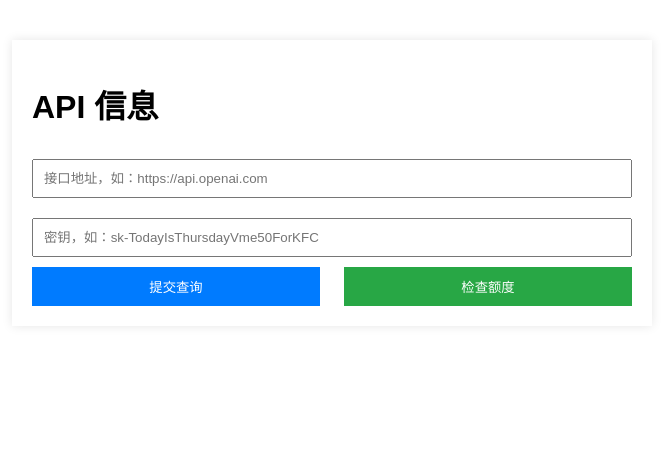
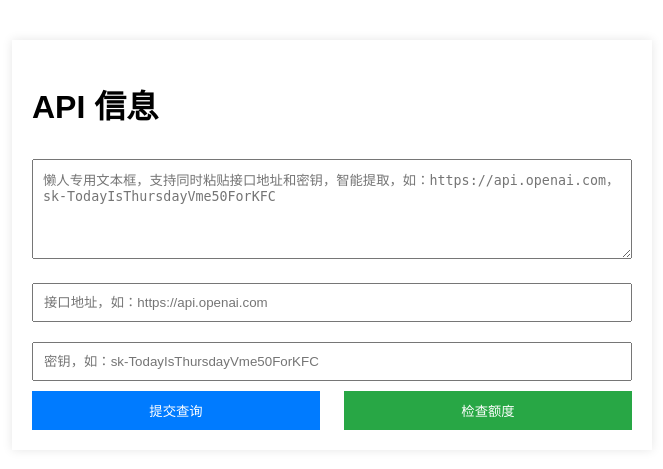
Before and after one commit to QAbot-zh/query-key-app, a Flask app: page / in a window 1280 px wide. Shown: the top 469 px of the page, without its empty margins (308-971 px from the left). Run offline with Flask 2, Linux system fonts and the light colour scheme.

Commit message:
add lazy textarea

```diff
--- a/app.py
+++ b/app.py
@@ -12,13 +12,30 @@ def index():
 
 @app.route('/submit', methods=['POST'])
 def submit():
+    api_url_lazy, api_key_lazy = None,None
+    api_info = request.form.get('api_info')
+    if api_info:
+        # 使用正则表达式提取接口地址和API密钥
+        url_pattern = r'(https?://[^\s]+|http://[^\s]+)'
+        key_pattern = r'(sk-[a-zA-Z0-9]+)'
+
+        api_url_match = re.search(url_pattern, api_info)
+        api_key_match = re.search(key_pattern, api_info)
+
+        if api_url_match and api_key_match:
+            api_url_lazy = api_url_match.group(0)
+            api_key_lazy = api_key_match.group(0)
+
     action = request.form['action']
     api_url = request.form['api_url']
     api_key = request.form['api_key']
 
     if not api_url or not api_key:
-        error = "接口地址和密钥不能为空"
-        return render_template('index.html', error=error)
+        if not api_url_lazy or not api_key_lazy:
+            error = "接口地址和密钥不能为空"
+            return render_template('index.html', error=error)
+        else:
+            api_url, api_key = api_url_lazy, api_key_lazy
 
     # 使用正则表达式移除以 /v1 起始的部分
     base_url = re.sub(r'^/v1.*', '', api_url)
--- a/templates/index.html
+++ b/templates/index.html
@@ -2,7 +2,7 @@
 <html lang="en">
 <head>
     <meta charset="UTF-8">
-    <title>查询可用模型</title>
+    <title> API 信息查询 </title>
     <style>
         body {
             font-family: Arial, sans-serif;
@@ -20,6 +20,13 @@
             padding: 10px;
             margin: 10px 0;
             box-sizing: border-box;
+        }
+        textarea {
+            width: 100%;
+            padding: 10px;
+            margin: 10px 0;
+            box-sizing: border-box;
+            height: 100px; /* 设置较大的高度 */
         }
         .submit-container {
             display: flex;
@@ -53,6 +60,19 @@
             margin-bottom: 20px;
         }
     </style>
+    <script>
+        function validateForm() {
+            var apiInfo = document.getElementById('api_info').value.trim();
+            var apiUrl = document.getElementById('api_url').value.trim();
+            var apiKey = document.getElementById('api_key').value.trim();
+
+            if (apiInfo === "" && (apiUrl === "" || apiKey === "")) {
+                alert("请填写懒人专用文本框或者接口地址和密钥");
+                return false;
+            }
+            return true;
+        }
+    </script>
 </head>
 <body>
     <div class="container">
@@ -60,9 +80,10 @@
         {% if error %}
         <p class="error">{{ error }}</p>
         {% endif %}
-        <form action="/submit" method="post">
-            <input type="text" id="api_url" name="api_url" required placeholder="接口地址，如：https://api.openai.com">
-            <input type="text" id="api_key" name="api_key" required placeholder="密钥，如：sk-TodayIsThursdayVme50ForKFC">
+        <form action="/submit" method="post" onsubmit="return validateForm()">
+            <textarea id="api_info" name="api_info" placeholder="懒人专用文本框，支持同时粘贴接口地址和密钥，智能提取，如：https://api.openai.com，sk-TodayIsThursdayVme50ForKFC"></textarea>
+            <input type="text" id="api_url" name="api_url" placeholder="接口地址，如：https://api.openai.com">
+            <input type="text" id="api_key" name="api_key" placeholder="密钥，如：sk-TodayIsThursdayVme50ForKFC">
             <div class="submit-container">
                 <input type="submit" name="action" value="提交查询" class="submit-query">
                 <input type="submit" name="action" value="检查额度" class="check-quota">
```
